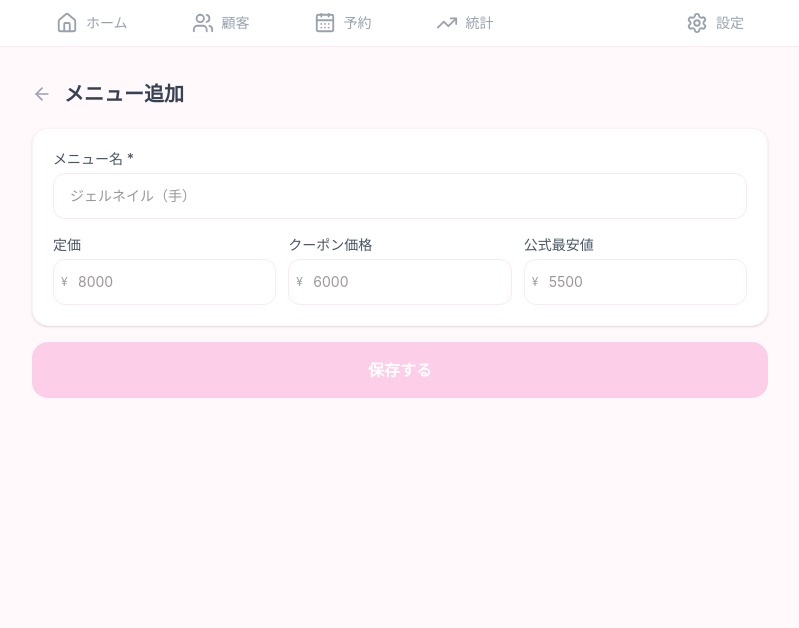
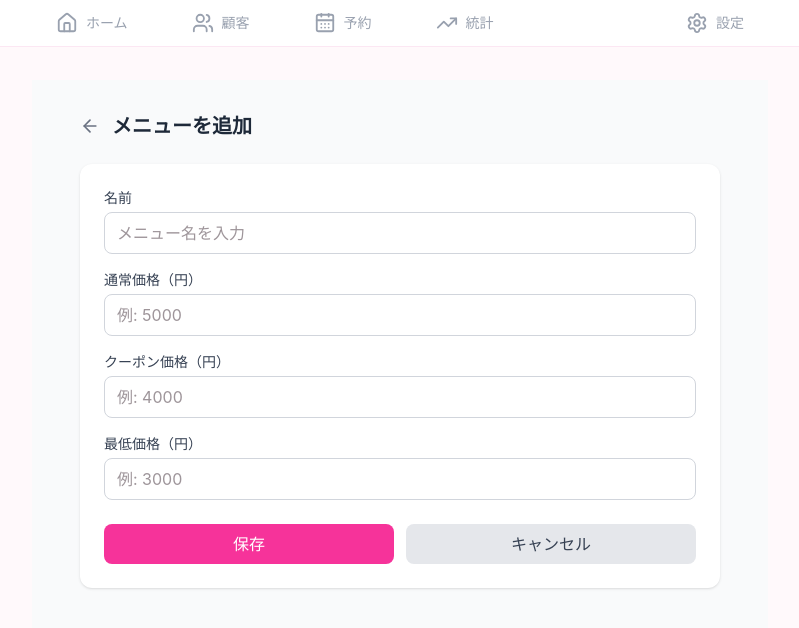
Before and after one commit to petiteporte/nail-salon-karte, a Next.js app: page /admin/menus/new in a window 1280 px wide. Shown: the top 628 px of the page, without its empty margins (240-1039 px from the left). Built offline with nearby package versions, Linux system fonts and the light colour scheme; no server answers.

Commit message:
fix: wrap useSearchParams in Suspense boundary

```diff
--- a/app/admin/menus/new/page.tsx
+++ b/app/admin/menus/new/page.tsx
@@ -1,5 +1,5 @@
 'use client'
-import { useState } from 'react'
+import { useState, Suspense } from 'react'
 import { useRouter, useSearchParams } from 'next/navigation'
 import Link from 'next/link'
 import { supabase } from '@/lib/supabase'
@@ -11,7 +11,7 @@ const CATEGORY_LABELS: Record<string, string> = {
   discount: '割引',
 }
 
-export default function NewMenuPage() {
+function NewMenuForm() {
   const router = useRouter()
   const searchParams = useSearchParams()
   const category = searchParams.get('category') || 'menu'
@@ -30,51 +30,92 @@ export default function NewMenuPage() {
       price: price ? parseInt(price) : null,
       coupon_price: couponPrice ? parseInt(couponPrice) : null,
       min_price: minPrice ? parseInt(minPrice) : null,
-      sort_order: 999,
-      category,
+      category: category,
     }])
+    setSaving(false)
     router.push('/admin/menus')
   }
 
   return (
-    <div className="space-y-5">
-      <div className="flex items-center gap-3">
-        <Link href="/admin/menus" className="text-gray-400 hover:text-gray-600"><ArrowLeft size={20} /></Link>
-        <h1 className="text-xl font-bold text-gray-700">{CATEGORY_LABELS[category] ?? 'メニュー'}追加</h1>
+    <div className="min-h-screen bg-gray-50">
+      <div className="max-w-2xl mx-auto px-4 py-8">
+        <div className="flex items-center gap-3 mb-6">
+          <Link href="/admin/menus" className="text-gray-500 hover:text-gray-700">
+            <ArrowLeft className="w-5 h-5" />
+          </Link>
+          <h1 className="text-xl font-bold text-gray-800">
+            {CATEGORY_LABELS[category] || 'メニュー'}を追加
+          </h1>
         </div>
+        <div className="bg-white rounded-xl shadow-sm p-6">
           <form onSubmit={handleSubmit} className="space-y-4">
-        <div className="bg-white rounded-2xl p-5 shadow-sm border border-pink-50 space-y-4">
             <div>
-            <label className="block text-sm font-medium text-gray-600 mb-1">メニュー名 *</label>
-            <input type="text" value={name} onChange={e => setName(e.target.value)}
-              placeholder="ジェルネイル（手）"
-              className="w-full border border-pink-100 rounded-xl px-4 py-3 text-sm outline-none focus:border-pink-300"
+              <label className="block text-sm font-medium text-gray-700 mb-1">名前</label>
+              <input
+                type="text"
+                value={name}
+                onChange={e => setName(e.target.value)}
+                className="w-full border border-gray-300 rounded-lg px-3 py-2 focus:outline-none focus:ring-2 focus:ring-pink-300"
+                placeholder="メニュー名を入力"
+                required
               />
             </div>
-          <div className="grid grid-cols-3 gap-3">
-            {[
-              { label: '定価', value: price, set: setPrice, placeholder: '8000' },
-              { label: 'クーポン価格', value: couponPrice, set: setCouponPrice, placeholder: '6000' },
-              { label: '公式最安値', value: minPrice, set: setMinPrice, placeholder: '5500' },
-            ].map(({ label, value, set, placeholder }) => (
-              <div key={label}>
-                <label className="block text-sm font-medium text-gray-600 mb-1">{label}</label>
-                <div className="relative">
-                  <span className="absolute left-2 top-1/2 -translate-y-1/2 text-xs text-gray-400">¥</span>
-                  <input type="number" value={value} onChange={e => set(e.target.value)}
-                    placeholder={placeholder}
-                    className="w-full border border-pink-100 rounded-xl pl-6 pr-2 py-3 text-sm outline-none focus:border-pink-300"
+            <div>
+              <label className="block text-sm font-medium text-gray-700 mb-1">通常価格（円）</label>
+              <input
+                type="number"
+                value={price}
+                onChange={e => setPrice(e.target.value)}
+                className="w-full border border-gray-300 rounded-lg px-3 py-2 focus:outline-none focus:ring-2 focus:ring-pink-300"
+                placeholder="例: 5000"
               />
             </div>
+            <div>
+              <label className="block text-sm font-medium text-gray-700 mb-1">クーポン価格（円）</label>
+              <input
+                type="number"
+                value={couponPrice}
+                onChange={e => setCouponPrice(e.target.value)}
+                className="w-full border border-gray-300 rounded-lg px-3 py-2 focus:outline-none focus:ring-2 focus:ring-pink-300"
+                placeholder="例: 4000"
+              />
             </div>
-            ))}
+            <div>
+              <label className="block text-sm font-medium text-gray-700 mb-1">最低価格（円）</label>
+              <input
+                type="number"
+                value={minPrice}
+                onChange={e => setMinPrice(e.target.value)}
+                className="w-full border border-gray-300 rounded-lg px-3 py-2 focus:outline-none focus:ring-2 focus:ring-pink-300"
+                placeholder="例: 3000"
+              />
+            </div>
+            <div className="flex gap-3 pt-2">
+              <button
+                type="submit"
+                disabled={saving}
+                className="flex-1 bg-pink-500 text-white py-2 px-4 rounded-lg hover:bg-pink-600 disabled:opacity-50 transition-colors"
+              >
+                {saving ? '保存中...' : '保存'}
+              </button>
+              <Link
+                href="/admin/menus"
+                className="flex-1 bg-gray-200 text-gray-700 py-2 px-4 rounded-lg hover:bg-gray-300 transition-colors text-center"
+              >
+                キャンセル
+              </Link>
+            </div>
+          </form>
         </div>
       </div>
-        <button type="submit" disabled={saving || !name.trim()}
-          className="w-full bg-pink-400 hover:bg-pink-500 disabled:bg-pink-200 text-white rounded-2xl py-4 font-bold transition-colors">
-          {saving ? '保存中...' : '保存する'}
-        </button>
-      </form>
     </div>
   )
 }
+
+export default function NewMenuPage() {
+  return (
+    <Suspense fallback={<div className="min-h-screen bg-gray-50 flex items-center justify-center"><div className="text-gray-500">読み込み中...</div></div>}>
+      <NewMenuForm />
+    </Suspense>
+  )
+}
```
Lines whose indentation alone changed are shown as unchanged.
